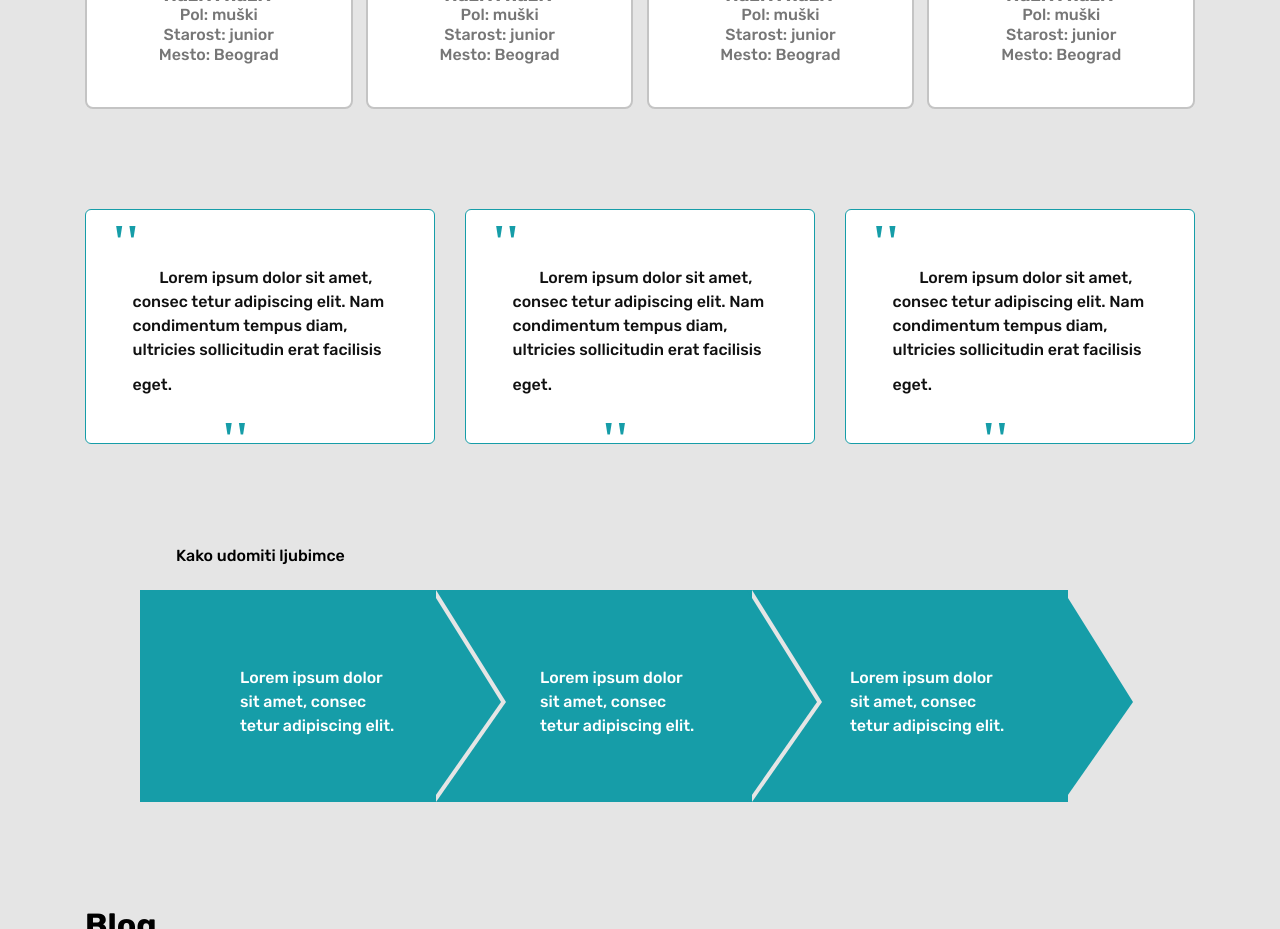
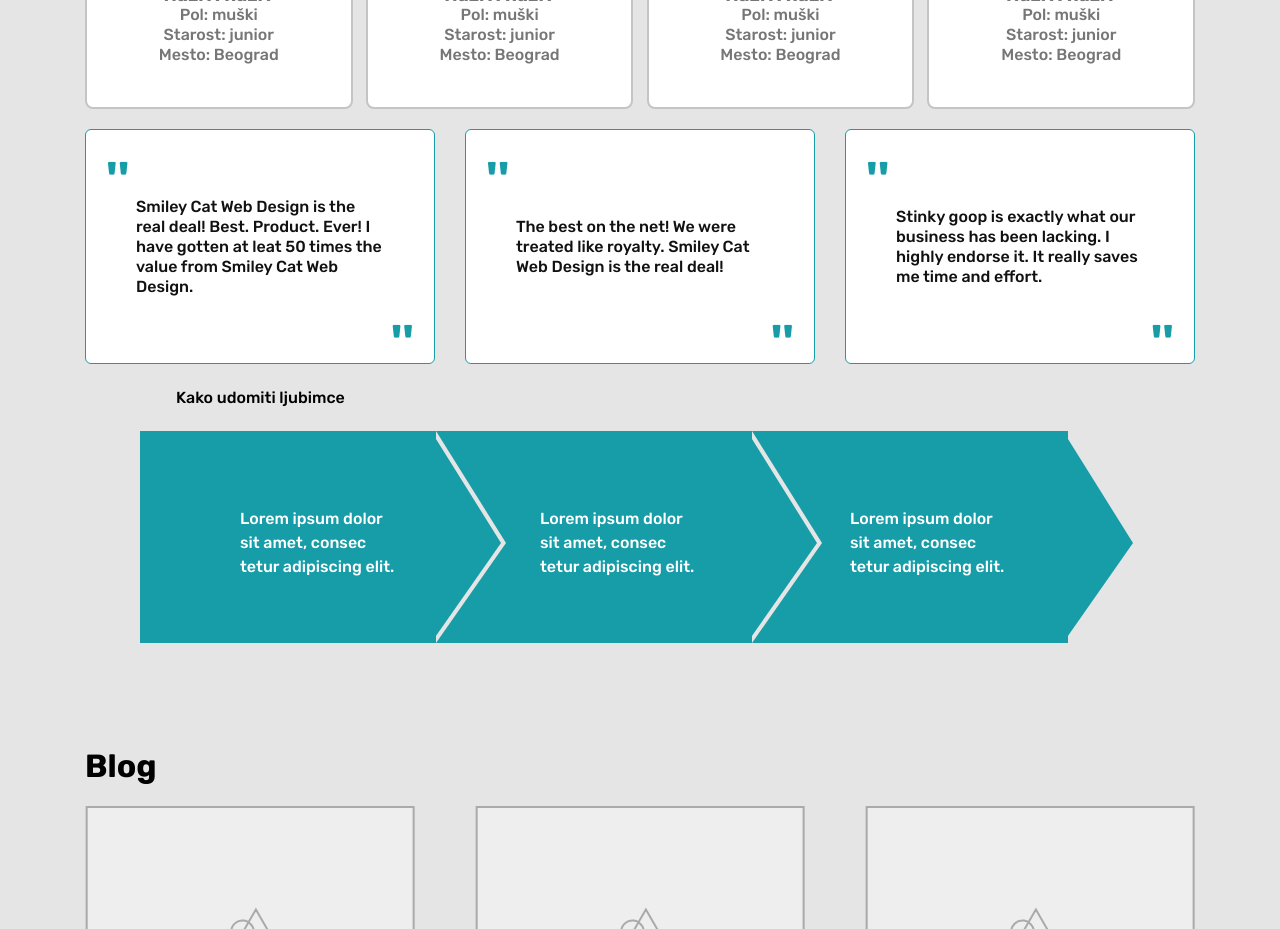
Before and after one commit to udomiljubimca/udomiljubimca-frontend, a React (Create React App) app in the folder frontend/: page / in a window 1280 px wide. Shown: the part 1540-2469 px from the top of the page. Built offline with nearby package versions, Linux system fonts and the light colour scheme.

Commit message:
testimonials refactoring

```diff
--- a/frontend/src/App.css
+++ b/frontend/src/App.css
@@ -19,6 +19,10 @@
 
 .flex--space-between {
   justify-content: space-between;
+}
+
+.flex--justify-center {
+  justify-content: center;
 }
 
 .flex--align-center {
--- a/frontend/src/components/Content.js
+++ b/frontend/src/components/Content.js
@@ -1,6 +1,6 @@
 import React from "react";
 import Cards from "./PetCard/Pets";
-import Testimanials from "./Testimanials/Testimonials";
+import Testimonials from "./Testimanials/Testimonials";
 import KakoUdomitiLjubimca from "./KakoUdomitiLjubimca/KakoUdomitiLjubimca";
 import Popup from "./Popup/Popup";
 import BlogCard from "./Blog/BlogCard";
@@ -23,7 +23,7 @@
       <h4>Udomi ljubimce</h4>
       <Cards ljubimci={podaci} isLike={like} trigger={isTrigger} />
 
-      <Testimanials />
+      <Testimonials />
 
       <KakoUdomitiLjubimca />
 
--- a/frontend/src/components/Testimanials/Testimanial.js
+++ /dev/null
@@ -1,62 +0,0 @@
-import styled from "styled-components";
-
-const FelxItem = styled.div`
-  flex-basis: 350px;
-  height: 235px;
-  background-color: #fff;
-  border: 1px solid #169da8;
-  box-sizing: border-box;
-  border-radius: 6px;
-`;
-
-const TextDiv = styled.blockquote`
-  width: 255px;
-  height: 111px;
-  font-family: Rubik;
-  font-style: normal;
-  font-weight: normal;
-  font-size: 16px;
-  line-height: 150%;
-  color: #111111;
-  margin: auto;
-  position: relative;
-  top: 45px;
-
-  &::after {
-    content: "''";
-    font-family: "Times New Roman";
-    color: #169da8;
-    font-size: 48px;
-    font-weight: bold;
-    font-style: normal;
-    position: relative;
-    left: 50px;
-    top: 65px;
-  }
-
-  &::before {
-    content: "''";
-    font-family: Times New Roman;
-    color: #169da8;
-    font-size: 48px;
-    font-weight: bold;
-    font-style: normal;
-    position: relative;
-    right: 20px;
-    bottom: 25px;
-  }
-`;
-
-function Testimanial(props) {
-  return (
-    <FelxItem>
-      <TextDiv>{props.text}</TextDiv>
-    </FelxItem>
-  );
-}
-// defaltna vrednost koja koja stoji i bice overadovana pravoim tekstom
-Testimanial.defaultProps = {
-  text: "Lorem ipsum dolor sit amet, consec tetur adipiscing elit. Nam condimentum tempus diam, ultricies sollicitudin erat facilisis eget.",
-};
-
-export default Testimanial;
--- /dev/null
+++ b/frontend/src/components/Testimanials/TestimonialBox.js
@@ -0,0 +1,11 @@
+import React from "react";
+
+function TestimonialBox({ text }) {
+  return (
+    <div class="testimonial-box flex flex--align-center">
+      <p>{text}</p>
+    </div>
+  );
+}
+
+export default TestimonialBox;
--- a/frontend/src/components/Testimanials/Testimonials.js
+++ b/frontend/src/components/Testimanials/Testimonials.js
@@ -1,28 +1,15 @@
-import styled from 'styled-components';
-
-import Testimanial from './Testimanial'
-
-
-// flex div koji ompotava oko pojedinacne komponente (Testimanial)
-const DivFex = styled.div`
- display:flex;
- justify-content:space-between;
- margin:100px 0 100px 0;
-
-
-`
-
+import React from "react";
+import "./testimonials.css";
+import TestimonialBox from "./TestimonialBox";
 
 function Testimonials() {
-
-
   return (
-    <DivFex>
-      <Testimanial />
-      <Testimanial />
-      <Testimanial />
-    </DivFex>
-  )
+    <div class="flex flex--space-between flex-wrap testimonials-wrap">
+      <TestimonialBox text="Smiley Cat Web Design is the real deal! Best. Product. Ever! I have gotten at leat 50 times the value from Smiley Cat Web Design." />
+      <TestimonialBox text="The best on the net! We were treated like royalty. Smiley Cat Web Design is the real deal!" />
+      <TestimonialBox text="Stinky goop is exactly what our business has been lacking. I highly endorse it. It really saves me time and effort." />
+    </div>
+  );
 }
 
-export default Testimonials
+export default Testimonials;
--- /dev/null
+++ b/frontend/src/components/Testimanials/testimonials.css
@@ -0,0 +1,56 @@
+.testimonials-wrap {
+  margin: 20px auto;
+}
+
+.testimonial-box {
+  max-width: 350px;
+  width: 100%;
+  height: 235px;
+  background-color: #fff;
+  border: 1px solid #169da8;
+  box-sizing: border-box;
+  border-radius: 6px;
+  position: relative;
+}
+
+.testimonial-box p {
+  padding: 50px;
+  box-sizing: border-box;
+  margin: 0;
+  font-size: 16px;
+  line-height: 20px;
+  color: #111111;
+}
+
+.testimonial-box p:after,
+.testimonial-box p:before {
+  content: "''";
+  color: #169da8;
+  font-size: 48px;
+  font-weight: bold;
+  position: absolute;
+}
+
+.testimonial-box p:after {
+  bottom: 10px;
+  right: 20px;
+}
+
+.testimonial-box p:before {
+  top: 40px;
+  left: 20px;
+}
+
+@media only screen and (max-width: 1200px) {
+  .testimonial-box {
+    max-width: 300px;
+  }
+}
+
+@media only screen and (max-width: 992px) {
+  .testimonial-box {
+    max-width: 100%;
+    height: auto;
+    margin: 10px auto;
+  }
+}
```
